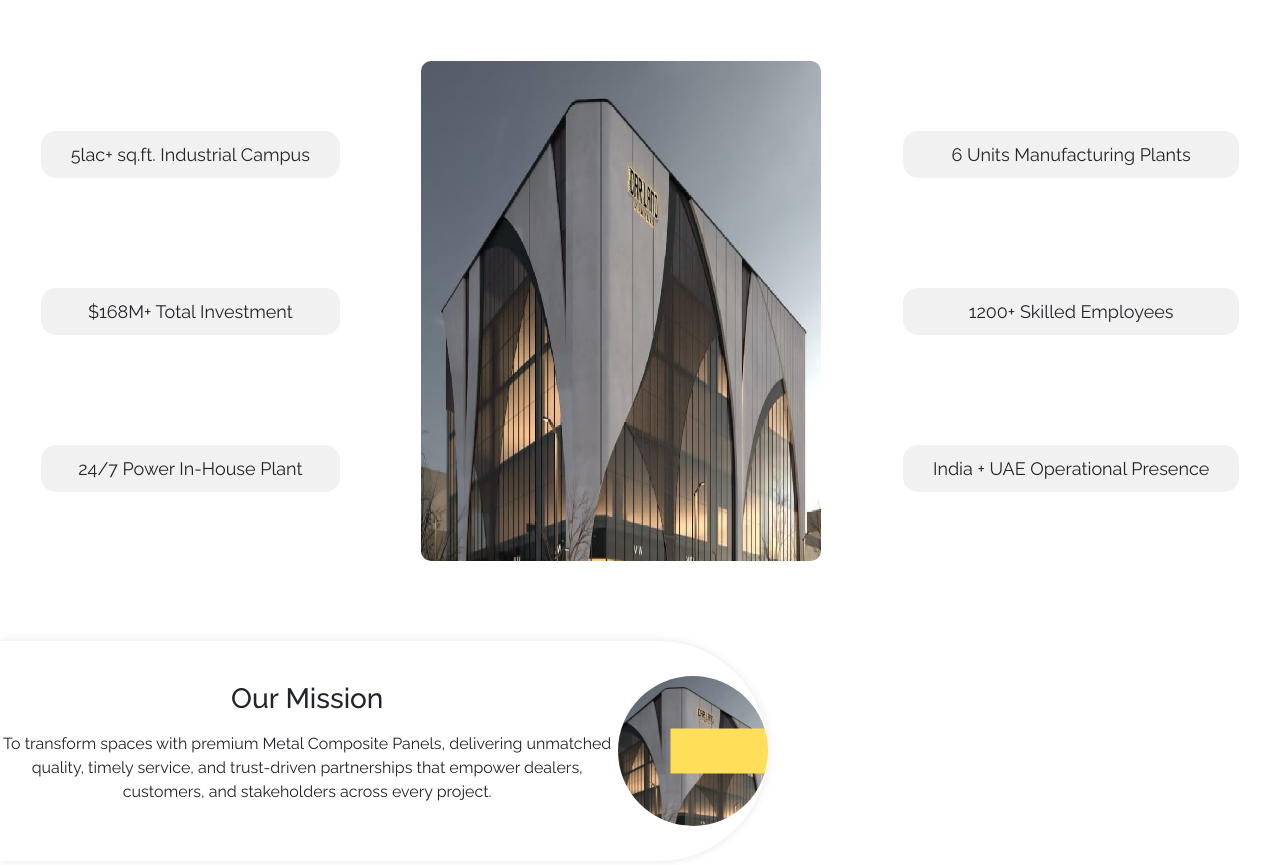
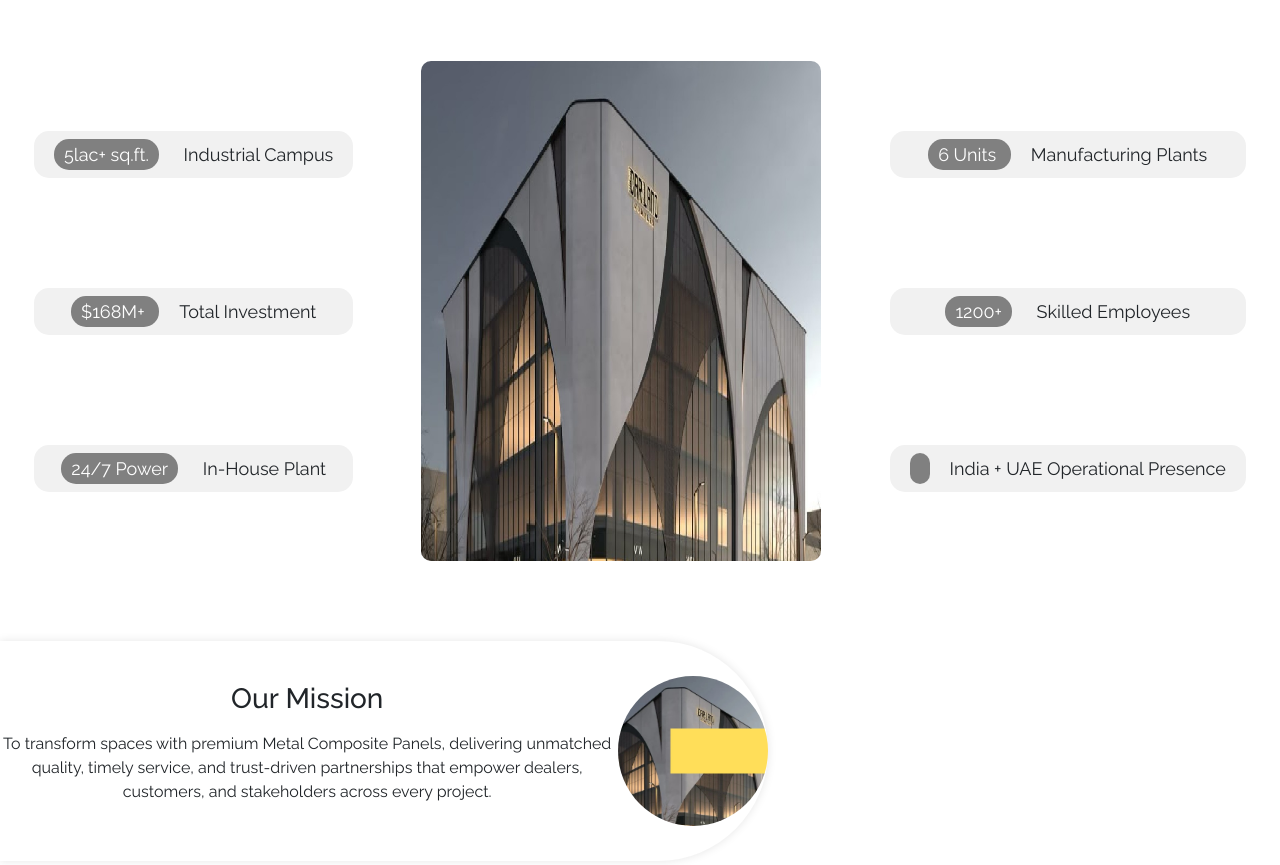
Before and after one commit to rishab-sudo/Alutuff-new, a React (Create React App) app: page /about in a window 1280 px wide. Shown: the part 1342-2207 px from the top of the page. Built offline with nearby package versions, Linux system fonts and the light colour scheme.

Commit message:
12july25

```diff
--- a/src/Pages/About.css
+++ b/src/Pages/About.css
@@ -143,10 +143,11 @@
 
 .point-box {
   background-color: #f1f1f1;
-  padding: 10px 30px;
+  padding: 10px 20px;
   border-radius: 15px;
   font-size: 18px;
   position: relative;
+
 }
 
 /* Center Image */
--- a/src/Pages/About.js
+++ b/src/Pages/About.js
@@ -126,9 +126,9 @@ const settings = {
         <div className="glance-container">
           {/* Left Points */}
           <div className="glance-points glance-left">
-            <div className="point-box">5lac+ sq.ft.	 Industrial Campus</div>
-            <div className="point-box"> $168M+ Total Investment  </div>
-            <div className="point-box">24/7 Power  In-House Plant </div>
+            <div className="point-box"> <span style={{backgroundColor:"gray",color:"#fff", padding:"5px  10px", borderRadius:"15px",marginRight:"20px"}}>5lac+ sq.ft.</span>	 Industrial Campus</div>
+            <div className="point-box"> <span style={{backgroundColor:"gray",color:"#fff", padding:"5px  10px", borderRadius:"15px",marginRight:"20px"}}>$168M+ </span>Total Investment  </div>
+            <div className="point-box"><span style={{backgroundColor:"gray",color:"#fff", padding:"5px  10px", borderRadius:"15px",marginRight:"20px"}}>24/7 Power</span>  In-House Plant </div>
           </div>
 
           {/* Center Image */}
@@ -138,9 +138,9 @@ const settings = {
 
           {/* Right Points */}
           <div className="glance-points glance-right">
-            <div className="point-box">6 Units Manufacturing Plants </div>
-            <div className="point-box">1200+ Skilled Employees</div>
-            <div className="point-box">India + UAE Operational Presence</div>
+            <div className="point-box"><span style={{backgroundColor:"gray",color:"#fff", padding:"5px  10px", borderRadius:"15px",marginRight:"20px"}}>6 Units </span> Manufacturing Plants </div>
+            <div className="point-box"><span style={{backgroundColor:"gray",color:"#fff", padding:"5px  10px", borderRadius:"15px",marginRight:"20px"}}>1200+</span> Skilled Employees</div>
+            <div className="point-box"><span style={{backgroundColor:"gray",color:"#fff", padding:"5px  10px", borderRadius:"15px",marginRight:"20px"}}></span>India + UAE Operational Presence</div>
           </div>
 
           {/* Connecting Lines */}
```
